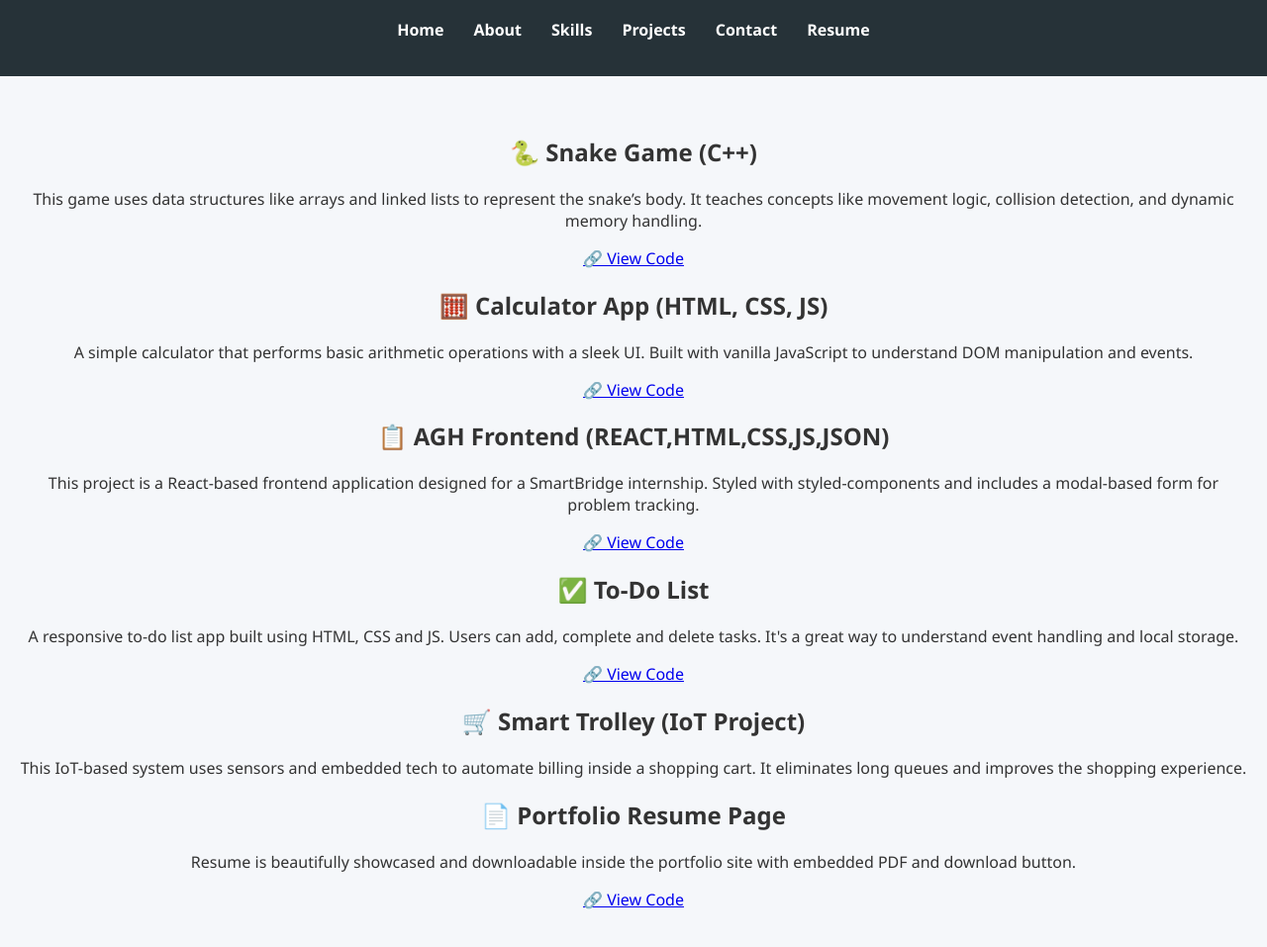
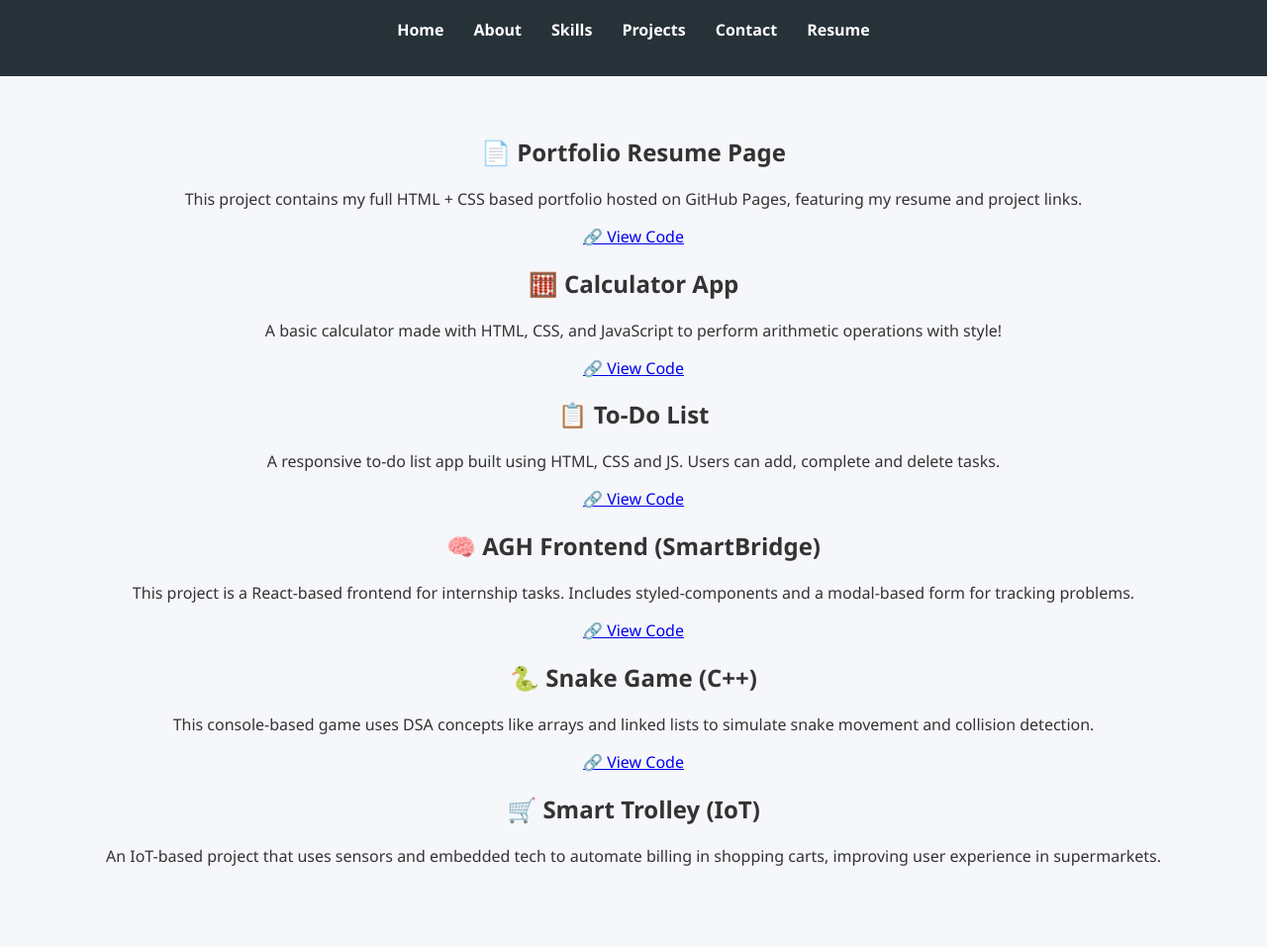
Before and after one commit to BalajiB27/my-portfolio, a plain HTML site: page projects.html in a window 1280 px wide. Shown: the part 87-1044 px from the top of the page at 99% size. After the commit the page ends 1019 px from the top, so only its background shows below. Drawn offline with Linux system fonts and the light colour scheme.

```diff
--- a/projects.html
+++ b/projects.html
@@ -23,40 +23,40 @@
 
   <section class="projects-section animated-section">
     <div class="project">
+      <h2>📄 Portfolio Resume Page</h2>
+      <p>This project contains my full HTML + CSS based portfolio hosted on GitHub Pages, featuring my resume and project links.</p>
+      <a href="https://github.com/BalajiB27/my-portfolio" target="_blank">🔗 View Code</a>
+    </div>
+
+    <div class="project">
+      <h2>🧮 Calculator App</h2>
+      <p>A basic calculator made with HTML, CSS, and JavaScript to perform arithmetic operations with style!</p>
+      <a href="https://github.com/BalajiB27/calculator" target="_blank">🔗 View Code</a>
+    </div>
+
+    <div class="project">
+      <h2>📋 To-Do List</h2>
+      <p>A responsive to-do list app built using HTML, CSS and JS. Users can add, complete and delete tasks.</p>
+      <a href="https://github.com/BalajiB27/todo-list" target="_blank">🔗 View Code</a>
+    </div>
+
+    <div class="project">
+      <h2>🧠 AGH Frontend (SmartBridge)</h2>
+      <p>This project is a React-based frontend for internship tasks. Includes styled-components and a modal-based form for tracking problems.</p>
+      <a href="https://github.com/BalajiB27/AGH1-frontend" target="_blank">🔗 View Code</a>
+    </div>
+
+    <div class="project">
       <h2>🐍 Snake Game (C++)</h2>
-      <p>This game uses data structures like arrays and linked lists to represent the snake’s body. It teaches concepts like movement logic, collision detection, and dynamic memory handling.</p>
+      <p>This console-based game uses DSA concepts like arrays and linked lists to simulate snake movement and collision detection.</p>
       <a href="https://github.com/BalajiB27/snake-game" target="_blank">🔗 View Code</a>
     </div>
 
     <div class="project">
-      <h2>🧮 Calculator App (HTML, CSS, JS)</h2>
-      <p>A simple calculator that performs basic arithmetic operations with a sleek UI. Built with vanilla JavaScript to understand DOM manipulation and events.</p>
-      <a href="https://github.com/BalajiB27/calculator" target="_blank">🔗 View Code</a>
+      <h2>🛒 Smart Trolley (IoT)</h2>
+      <p>An IoT-based project that uses sensors and embedded tech to automate billing in shopping carts, improving user experience in supermarkets.</p>
+      <!-- No GitHub link as per your request -->
     </div>
-
-    <div class="project">
-      <h2>📋 AGH Frontend (REACT,HTML,CSS,JS,JSON)</h2>
-      <p>This project is a React-based frontend application designed for a SmartBridge internship. Styled with styled-components and includes a modal-based form for problem tracking.</p>
-      <a href="https://github.com/BalajiB27/AGH1-frontend" target="_blank">🔗 View Code</a>
-    </div>
-
-    <div class="project">
-      <h2>✅ To-Do List</h2>
-      <p>A responsive to-do list app built using HTML, CSS and JS. Users can add, complete and delete tasks. It's a great way to understand event handling and local storage.</p>
-      <a href="https://github.com/BalajiB27/todo-list" target="_blank">🔗 View Code</a>
-    </div>
-
-    <div class="project">
-      <h2>🛒 Smart Trolley (IoT Project)</h2>
-      <p>This IoT-based system uses sensors and embedded tech to automate billing inside a shopping cart. It eliminates long queues and improves the shopping experience.</p>
-
-    </div>
-    <div class="project">
-      <h2>📄 Portfolio Resume Page</h2>
-      <p>Resume is beautifully showcased and downloadable inside the portfolio site with embedded PDF and download button.</p>
-      <a href="https://github.com/BalajiB27/my-portfolio" target="_blank">🔗 View Code</a>
-    </div>
-
   </section>
 
 
```
